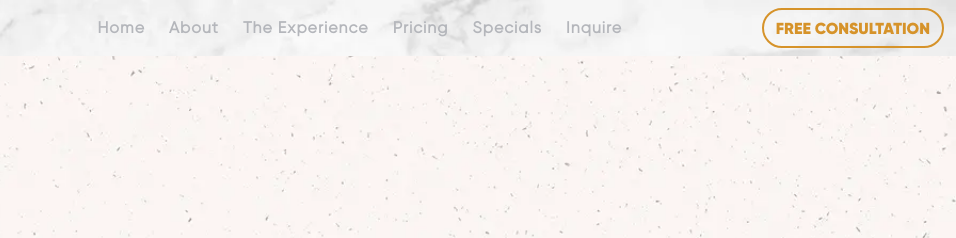
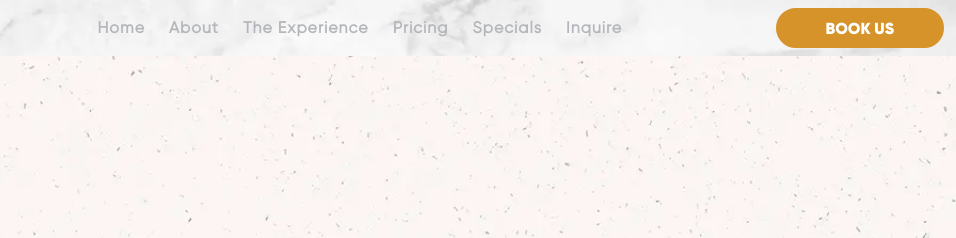
Before and after one commit to Devusol/Ranjani, a plain HTML site: page specials.html in a window 1280 px wide. Shown: the top 238 px of the page, 324-1280 px from the left. Drawn offline with nearby package versions, Linux system fonts and the light colour scheme; a web font is replaced by a local one.

Commit message:
fixed book us on specials page

```diff
--- a/specials.html
+++ b/specials.html
@@ -87,7 +87,7 @@
                 class="col-lg-3 col-md-12 d-flex justify-content-lg-end justify-content-md-center justify-content-sm-center justify-content-center">
 
                 <a href="https://hello.dubsado.com:443/public/appointment-scheduler/5d5e18e2c3e046699e83878b/schedule"
-                    target="_blank"><button class="btn btn-outline-primary" type="submit">FREE CONSULTATION</button></a>
+                    target="_blank"><button class="btn btn-primary px-5" type="submit">BOOK US</button></a>
             </div>
         </div>
     </div>
```
